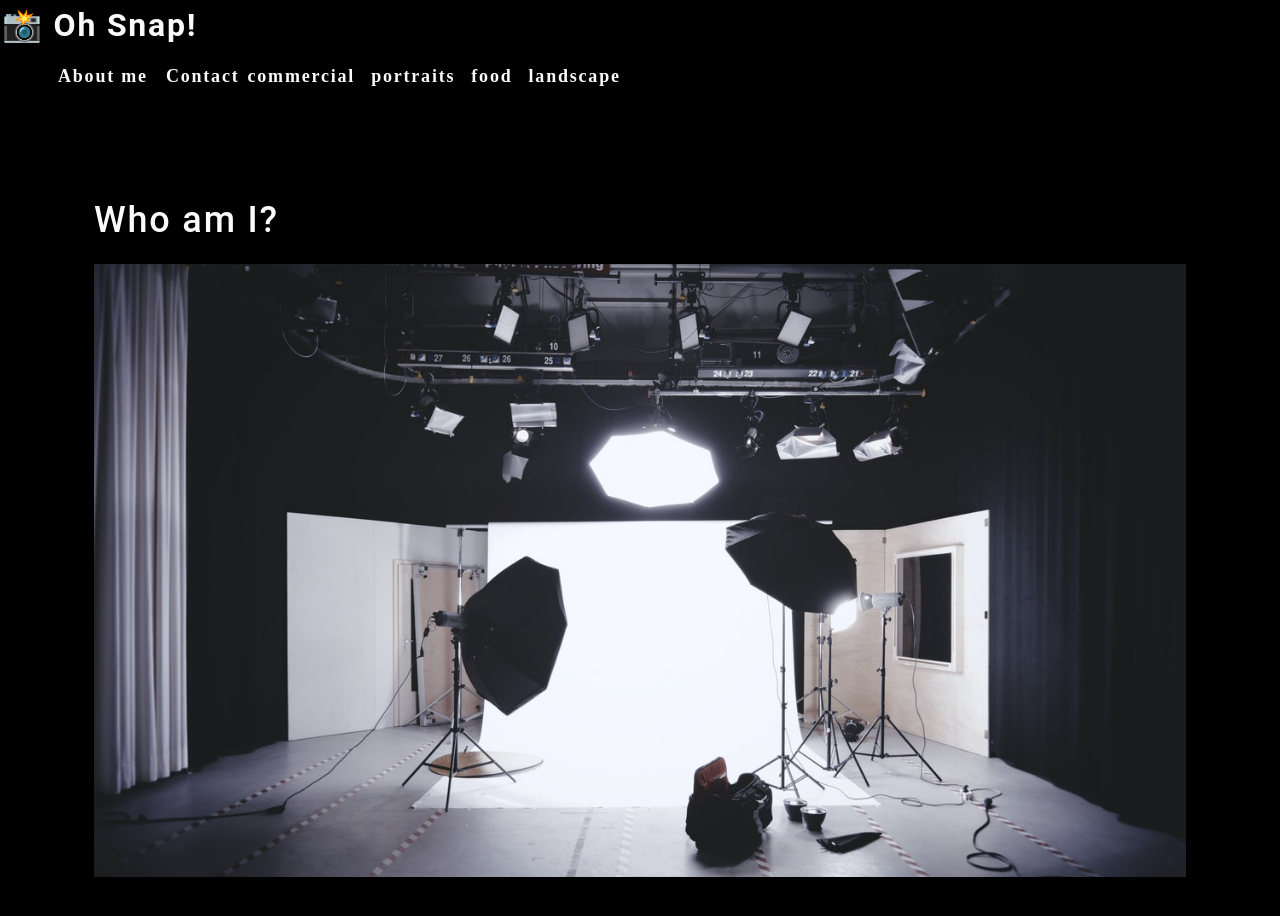
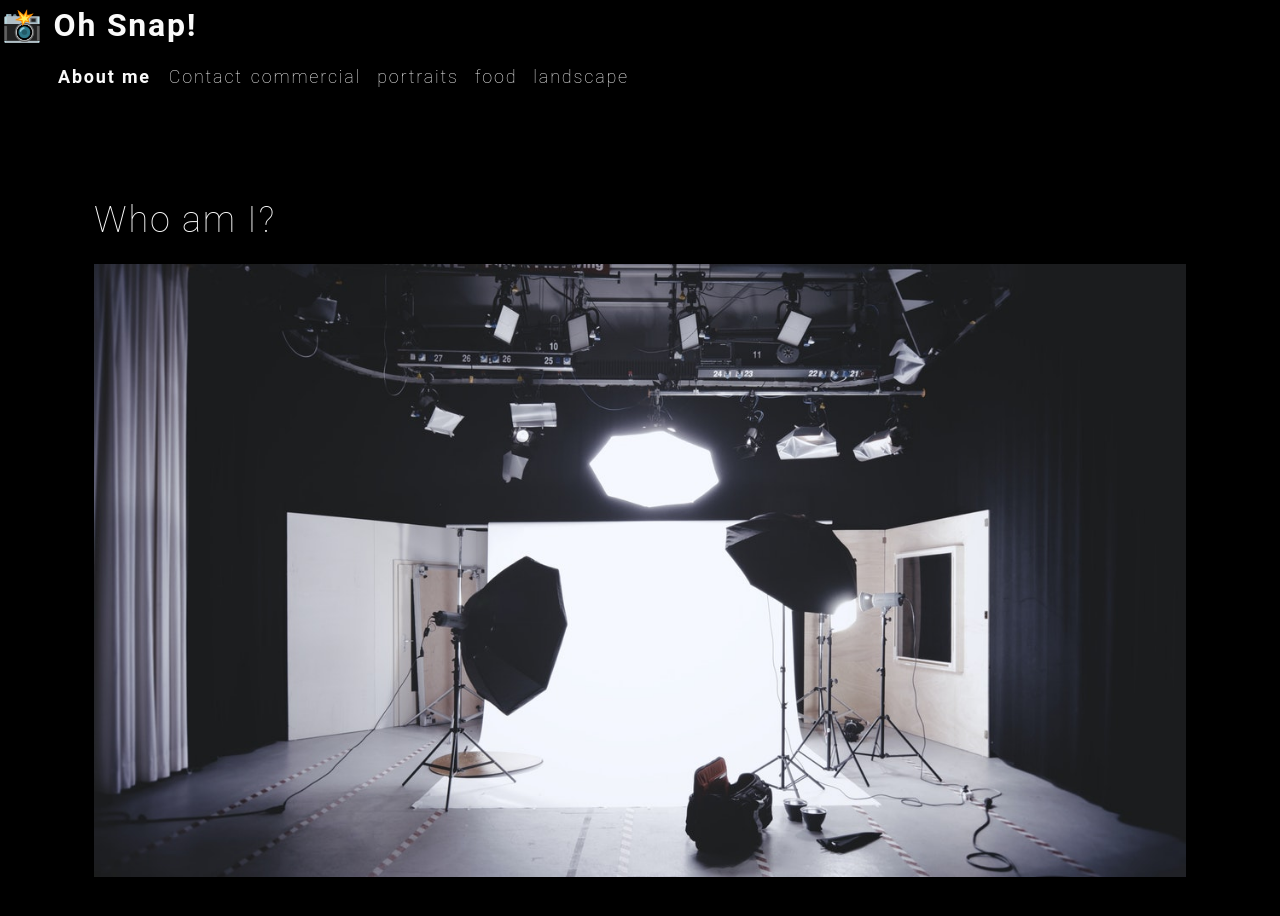
Before and after one commit to emdok/photo-folio, a React (Create React App) app: page / in a window 1280 px wide. Shown: the top 916 px of the page. Built offline with nearby package versions, Linux system fonts and the light colour scheme.

Commit message:
update font

```diff
--- a/src/index.css
+++ b/src/index.css
@@ -30,13 +30,13 @@ body {
 body {
   margin: 0;
   padding: 0;
-  font-weight: 600;
+  font-weight: 100;
   line-height: 1.5;
   font-size: 18px;
   letter-spacing: .1em;
   background: var(--dark);
   color: var(--light);
-  font-family: 'Poiret One', cursive;
+  font-family: 'Roboto', sans-serif;
 
 }
 
@@ -47,7 +47,7 @@ h4,
 h5,
 h6 {
   font-family: 'Roboto', sans-serif;
-  font-weight: 500;
+  font-weight: 100;
   margin: 5px 0;
   line-height: 1.25;
 }
```
